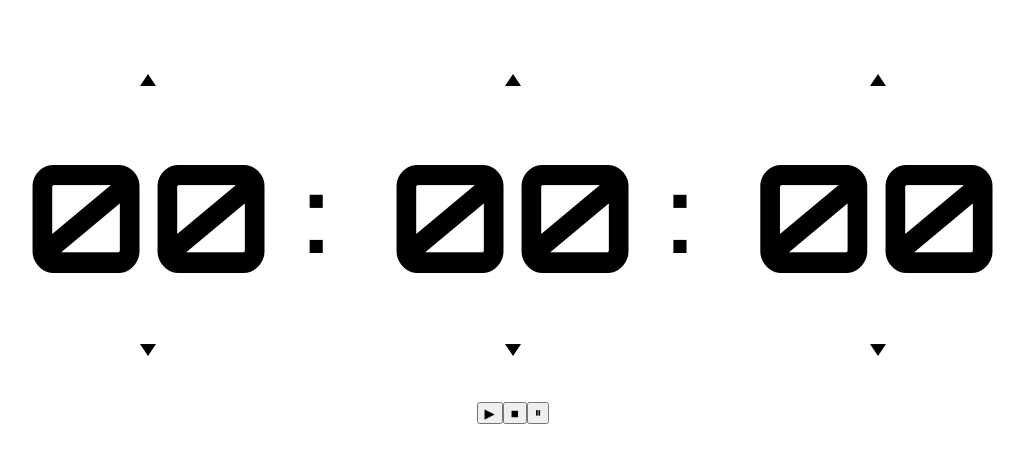
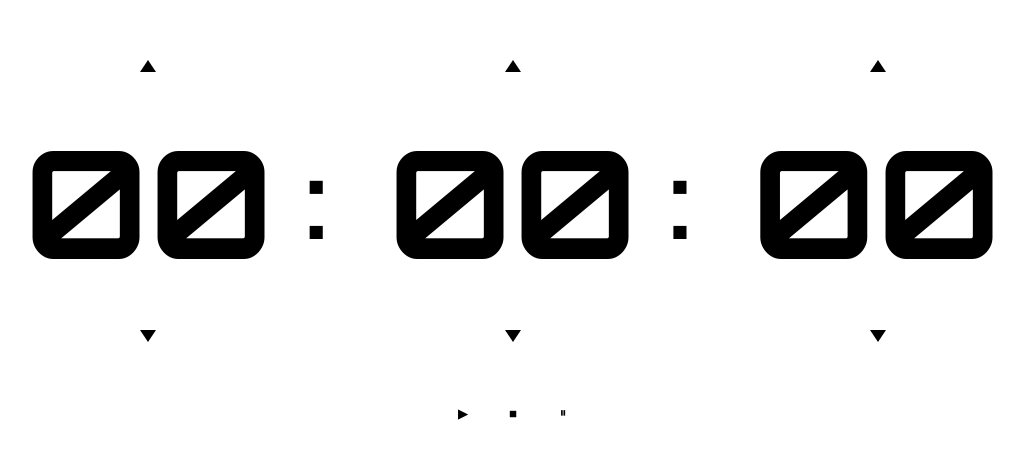
Before and after one commit to kencrimsonIT/Digital-Countdown-Timer, a React (Create React App) app: page / in a window 1280 px wide. Shown: the part 126-588 px from the top of the page, without its empty margins (127-1151 px from the left). Built offline with nearby package versions, Linux system fonts and the light colour scheme.

Commit message:
Recustomize the buttons layout

```diff
--- a/src/CSS/MediaButtons.css
+++ b/src/CSS/MediaButtons.css
@@ -1,14 +1,23 @@
-/*Play button*/
-.play-btn {
-
+.play-btn, .stop-btn, .pause-btn {
+    position: relative;
+    background: #fff;
+    border: none;
+    width: 50px;
+    height: 50px;
+    border-radius: 50%;
+    cursor: pointer;
+    transition: all 0.2s ease;
 }
 
-/*Stop button*/
-.stop-btn {
-
+.play-btn::before, .stop-btn::before, .pause-btn::before {
+    position: absolute;
+    top: 50%;
+    left: 50%;
+    content: '';
+    transform: translate(-50%, -50%);
+    font-size: 20px;
 }
 
-/*Pause button*/
-.pause-btn {
-
+.play-btn:hover, .stop-btn:hover, .pause-btn:hover {
+    background: #f3f3f3;
 }
```
